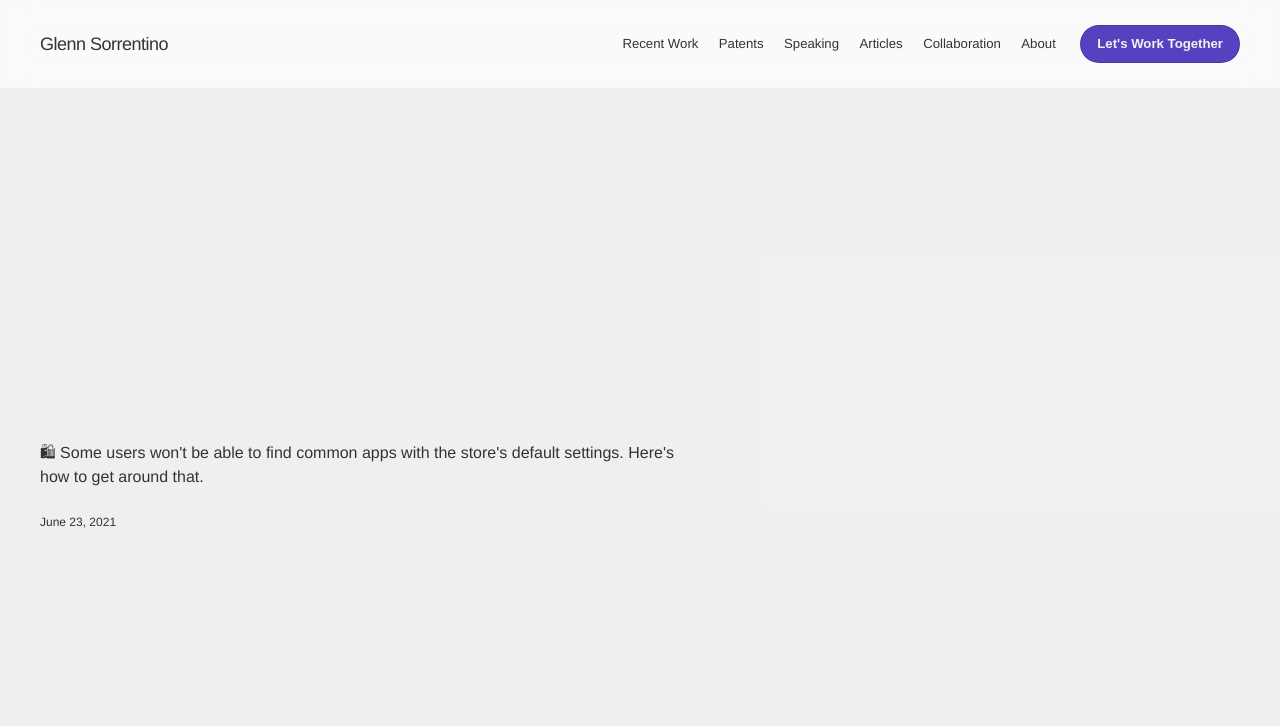
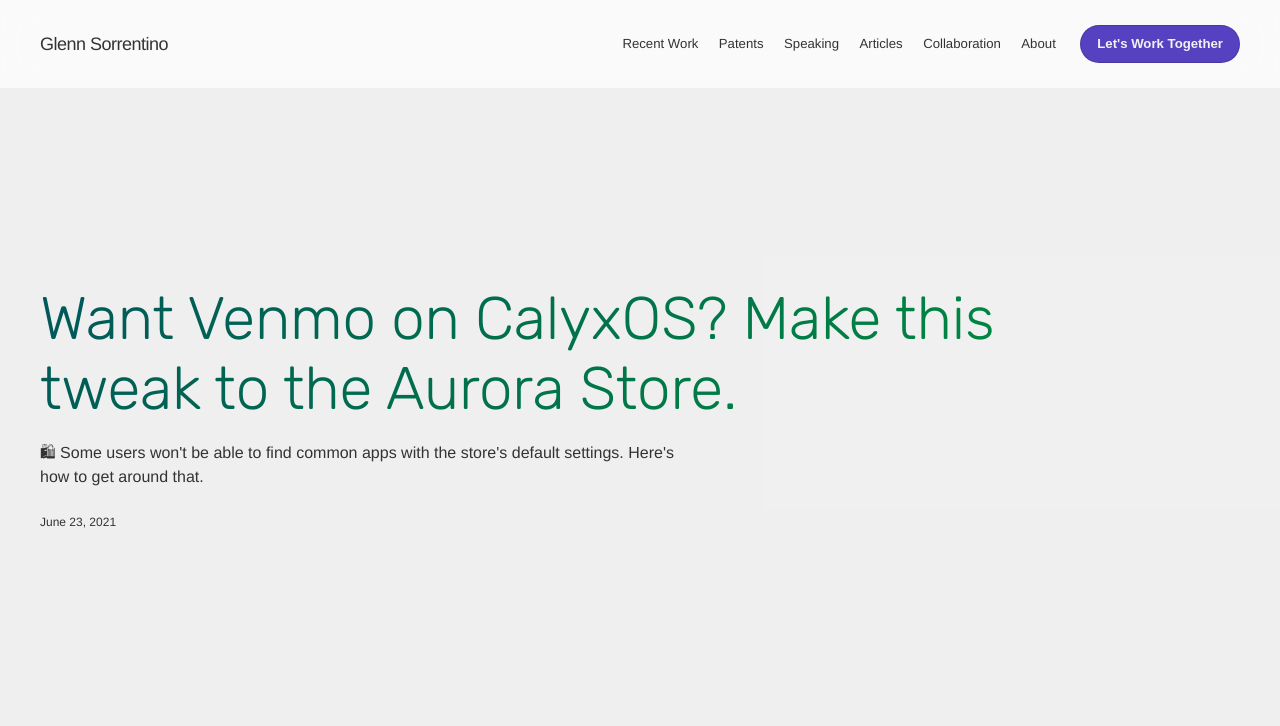
Before and after one commit to Retype5555/scienceanddesign, a PHP site: page /articles/aurora.html in a window 1280 px wide. Shown: the top 726 px of the page. Run offline with PHP 8.4, Linux system fonts and the light colour scheme.

Commit message:
Update intro.css

```diff
--- a/design-system/components/intro/css/intro.css
+++ b/design-system/components/intro/css/intro.css
@@ -6,7 +6,11 @@
 
   .intro h1 {
     /* color: #354DD4 !important; */
-    background: -moz-linear-gradient(135deg, rgba(100,33,166,1) 0%, rgba(86,65,193,1) 50%, rgba(74,95,217,1) 100%);
+    background: rgb(100,33,166);
+background: -moz-linear-gradient(135deg, rgba(100,33,166,1) 0%, rgba(86,65,193,1) 50%, rgba(74,95,217,1) 100%);
+background: -webkit-linear-gradient(135deg, rgba(100,33,166,1) 0%, rgba(86,65,193,1) 50%, rgba(74,95,217,1) 100%);
+background: linear-gradient(135deg, rgba(100,33,166,1) 0%, rgba(86,65,193,1) 50%, rgba(74,95,217,1) 100%);
+filter: progid:DXImageTransform.Microsoft.gradient(startColorstr="#6421a6",endColorstr="#4a5fd9",GradientType=1);
     -webkit-background-clip: text;
     text-fill-color: transparent;
     -webkit-text-fill-color: transparent;
```
